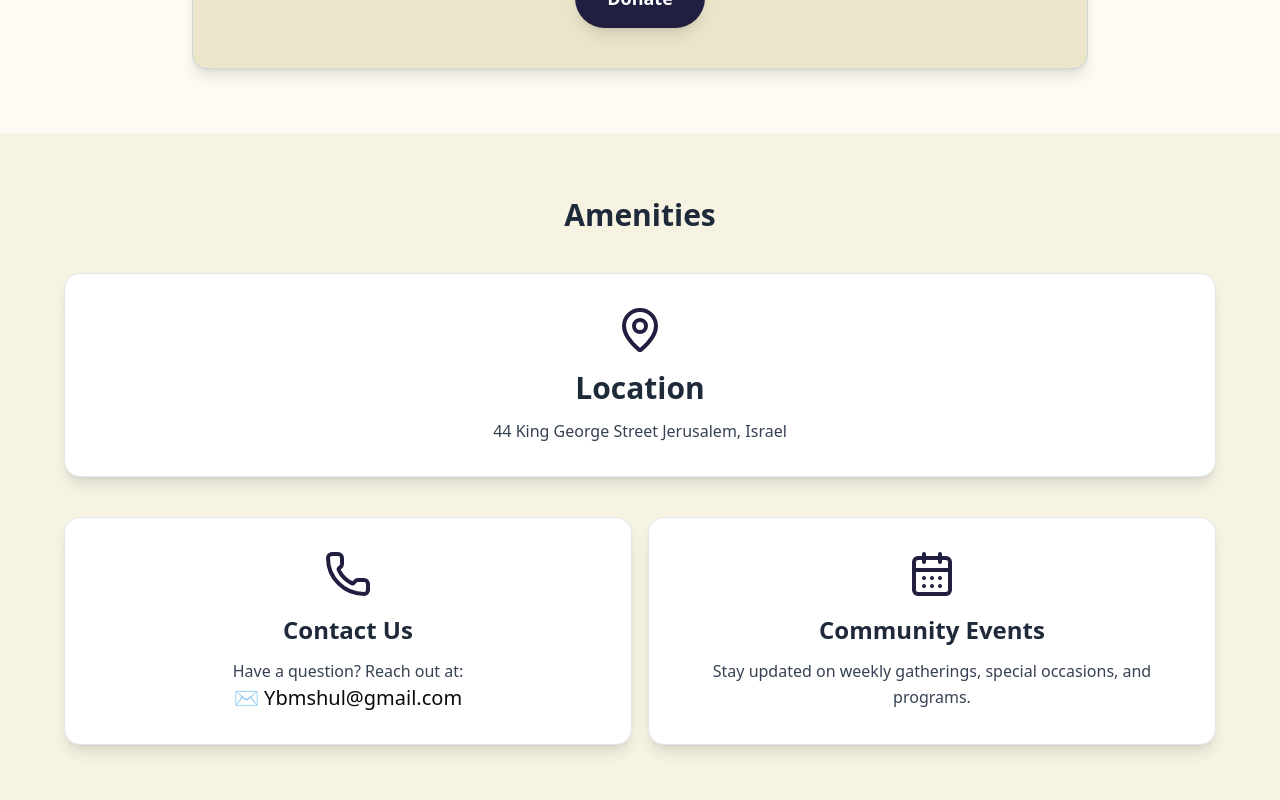
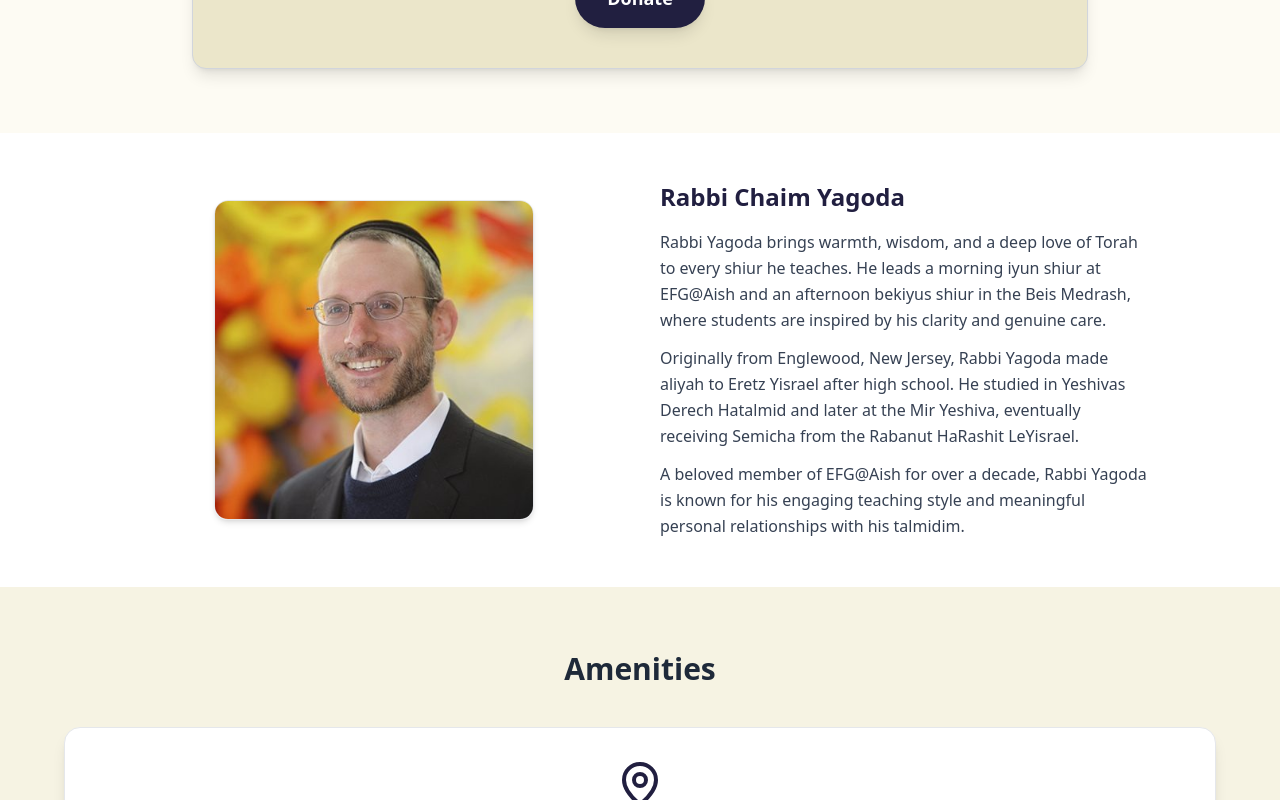
Before and after one commit to zachberger1/YBM, a Next.js app: page / in a window 1280 px wide. Shown: the part 1020-1820 px from the top of the page. Built offline with nearby package versions, Linux system fonts and the light colour scheme; no server answers.

Commit message:
Added Rabbi paragraph and fixed bugs

```diff
--- a/app/donate/page.tsx
+++ b/app/donate/page.tsx
@@ -6,9 +6,9 @@ export default function DonatePage() {
         <div>
             <Header />
 
-            <main className="min-h-screen bg-[#F7F3E3] pt-32 pb-20 px-6 flex flex-col items-center">
+            <main className="min-h-screen bg-[#F7F3E3] pt-32 px-6 flex flex-col items-center">
                 <h1 className="text-3xl font-bold text-[#211F40] mb-4">
-                    Support Our Synagogue
+                    Support Our Kehilla
                 </h1>
 
                 <p className="text-lg text-gray-700 max-w-2xl text-center mb-12">
--- a/app/page.tsx
+++ b/app/page.tsx
@@ -7,8 +7,6 @@ import { Plus } from "lucide-react";
 import Header from "./components/ui/Header";
 import Footer from "./components/ui/Footer";
 import Amenities from "./components/ui/amenities";
-
-
 
 export default function Home() {
   const [showScrollCTA, setShowScrollCTA] = useState(false);
@@ -20,7 +18,6 @@ export default function Home() {
   const [title, setTitle] = useState("");
 
   const [latestNewsletter, setLatestNewsletter] = useState<string | null>(null);
-
   const [viewerOpen, setViewerOpen] = useState(false);
   const [viewerImage, setViewerImage] = useState<string | null>(null);
 
@@ -55,9 +52,7 @@ export default function Home() {
 
   return (
     <div className="flex flex-col min-h-screen bg-[#fdfbf3] relative">
-
       <Header />
-
       <div className="pt-20" />
 
       {/* HERO */}
@@ -82,7 +77,7 @@ export default function Home() {
       </div>
 
       {/* ABOUT */}
-      <section className="flex justify-center items-center py-16 px-6">
+      <section className="flex justify-center items-center py-16 px-6 bg-[#fdfbf3]">
         <div className="bg-[#EBE6CA] w-full max-w-4xl p-10 rounded-xl shadow-lg border border-gray-300 text-center">
           <h1 className="text-4xl font-semibold mb-6 text-gray-800">
             About Our Community
@@ -100,6 +95,56 @@ export default function Home() {
           </Link>
         </div>
       </section>
+
+      {/* ABOUT THE RABBI (SUBTLE SECTION) */}
+      <section className="py-12 px-6 bg-white">
+        <div className="max-w-5xl mx-auto grid grid-cols-1 md:grid-cols-2 gap-10 items-center">
+
+          {/* IMAGE */}
+          <div className="flex justify-center">
+            <div className="rounded-xl overflow-hidden shadow-md border border-gray-200 max-w-xs">
+              <Image
+                src="/Rabbi.jpeg"
+                alt="Rabbi Chaim Yagoda"
+                width={320}
+                height={420}
+                className="object-cover w-full h-full"
+              />
+            </div>
+          </div>
+
+          {/* TEXT */}
+          <div>
+            <h2 className="text-2xl font-bold text-[#211F40] mb-4">
+              Rabbi Chaim Yagoda
+            </h2>
+
+            <div className="space-y-3 text-base leading-relaxed text-gray-700">
+              <p>
+                Rabbi Yagoda brings warmth, wisdom, and a deep love of Torah to
+                every shiur he teaches. He leads a morning iyun shiur at
+                EFG@Aish and an afternoon bekiyus shiur in the Beis Medrash,
+                where students are inspired by his clarity and genuine care.
+              </p>
+
+              <p>
+                Originally from Englewood, New Jersey, Rabbi Yagoda made aliyah
+                to Eretz Yisrael after high school. He studied in Yeshivas Derech
+                Hatalmid and later at the Mir Yeshiva, eventually receiving
+                Semicha from the Rabanut HaRashit LeYisrael.
+              </p>
+
+              <p>
+                A beloved member of EFG@Aish for over a decade, Rabbi Yagoda is
+                known for his engaging teaching style and meaningful personal
+                relationships with his talmidim.
+              </p>
+            </div>
+          </div>
+
+        </div>
+      </section>
+
 
       {/* AMENITIES */}
       <section>
@@ -155,6 +200,40 @@ export default function Home() {
           </div>
           <Link href="/gallery" className="inline-block mt-8 px-6 py-3 bg-[#211F40] text-white rounded-full shadow hover:bg-[#322e6b] transition" > View Full Gallery </Link>
 
+        </div>
+      </section>
+
+
+      <section className="bg-white/90 py-16 px-6 border-t border-gray-300">
+        <div className="max-w-5xl mx-auto text-center">
+          <h2 className="text-3xl font-bold text-gray-900 mb-10">
+            Join Our Community
+          </h2>
+
+          <div className=" gap-10 items-center">
+            {/* LEFT BOX - WhatsApp */}
+            <div className="bg-[#EBE6CA] p-8 rounded-xl shadow-md border border-gray-200">
+              <h3 className="text-2xl font-semibold text-[#211F40] mb-4">
+                Join Through WhatsApp
+              </h3>
+              <p className="text-gray-700 mb-6">
+                Scan the QR code below to join our WhatsApp community and stay
+                updated with weekly news and events.
+              </p>
+              <div className="flex justify-center">
+                <Image
+                  src="/QR.png"
+                  alt="WhatsApp QR Code"
+                  width={180}
+                  height={180}
+                  className="rounded-lg shadow-lg"
+                />
+              </div>
+            </div>
+
+
+
+          </div>
         </div>
       </section>
 
```
Also changed, not shown: public/Rabbi.jpeg (added).
